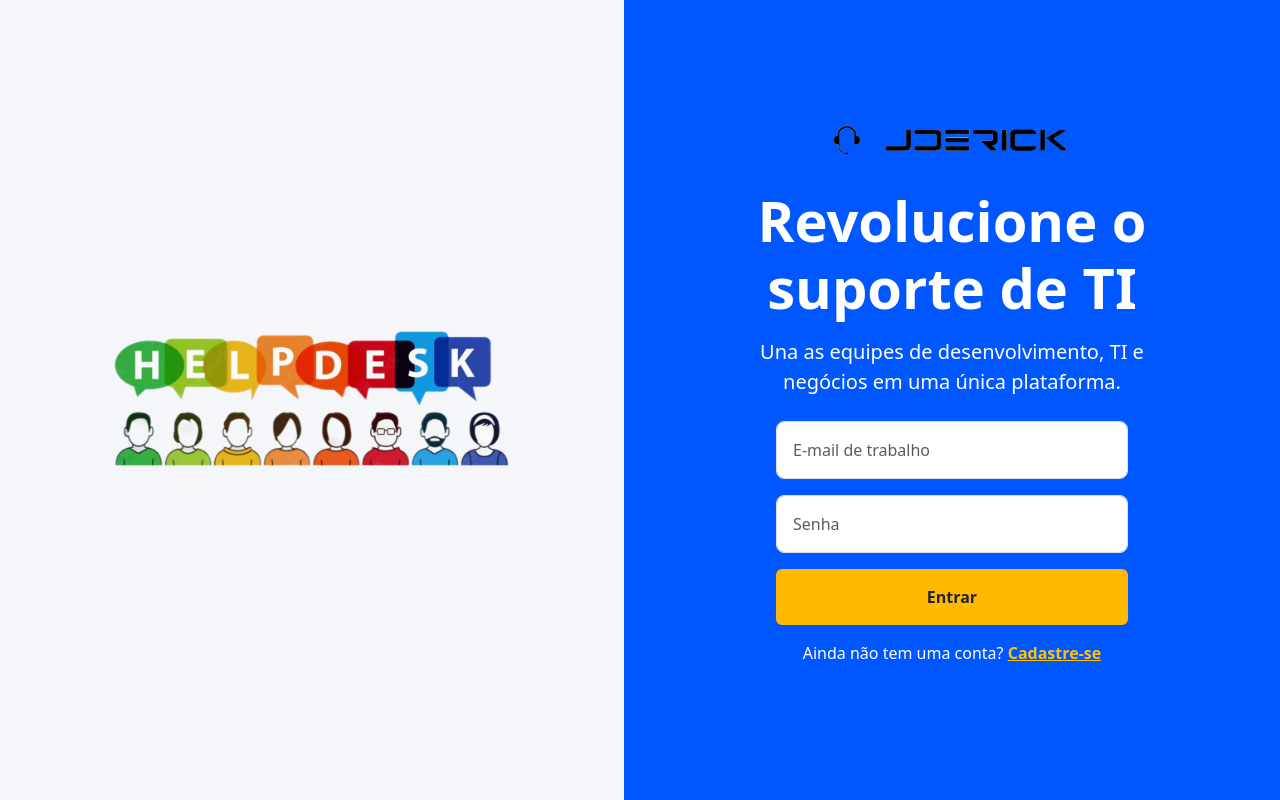
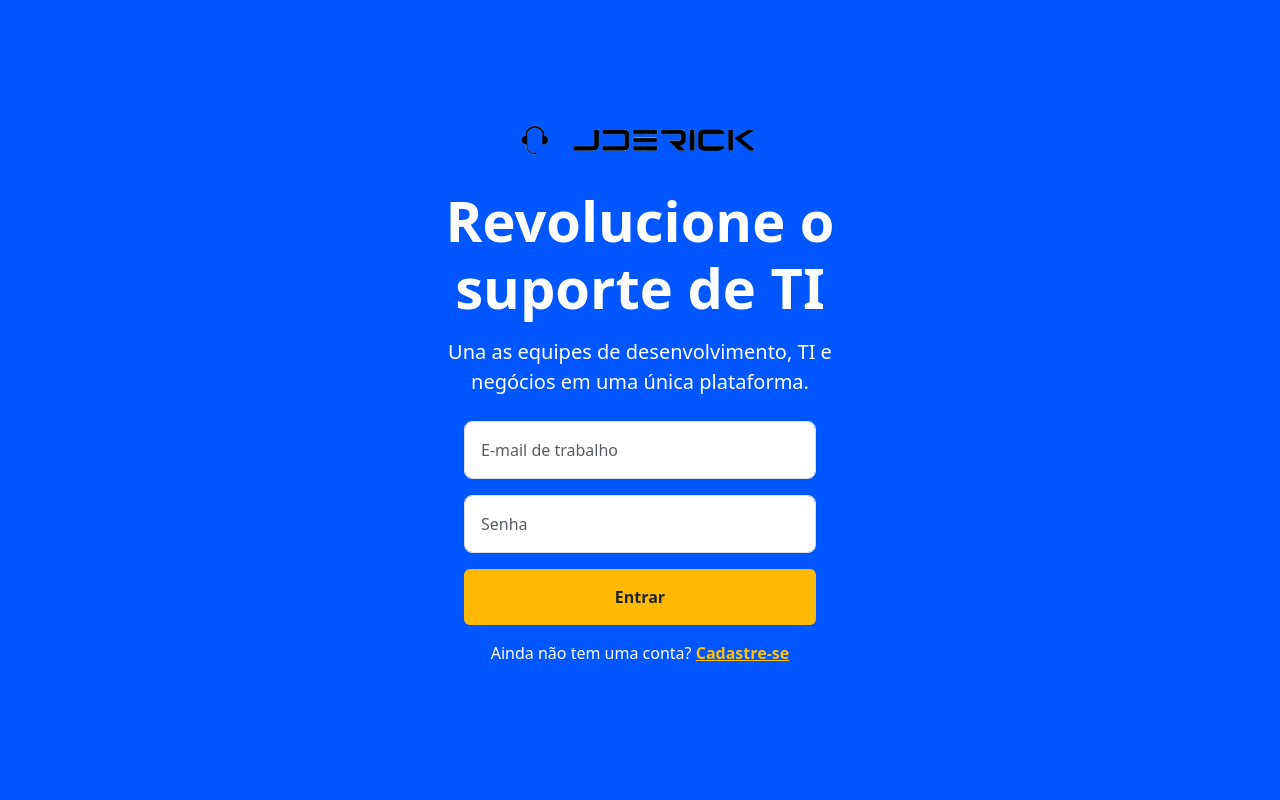
Before and after one commit to erickvqueiroz/chamados-jde, a Vue app in the folder chamados-jde/: page / in a window 1280 px wide. Built offline with nearby package versions, Linux system fonts and the light colour scheme.

Commit message:
removendo imagem helpdesk login

```diff
--- a/chamados-jde/src/views/Login.vue
+++ b/chamados-jde/src/views/Login.vue
@@ -2,11 +2,11 @@
     <div class="login-container d-flex align-items-center justify-content-center">
       <div class="content-wrapper row w-100 h-100 m-0">
         <!-- Seção da Imagem -->
-        <div class="col-lg-6 d-none d-lg-flex align-items-center justify-content-center illustration-section">
+        <!-- <div class="col-lg-6 d-none d-lg-flex align-items-center justify-content-center illustration-section">
           <img :src="helpDeskImagePath" alt="Help Desk Illustration" class="illustration-img" />
 
         </div>
-
+        -->
         <!-- Seção do Formulário -->
         <div class="col-lg-6 col-12 form-section d-flex flex-column justify-content-center align-items-center p-5">
           <div class="form-wrapper text-center">
```
